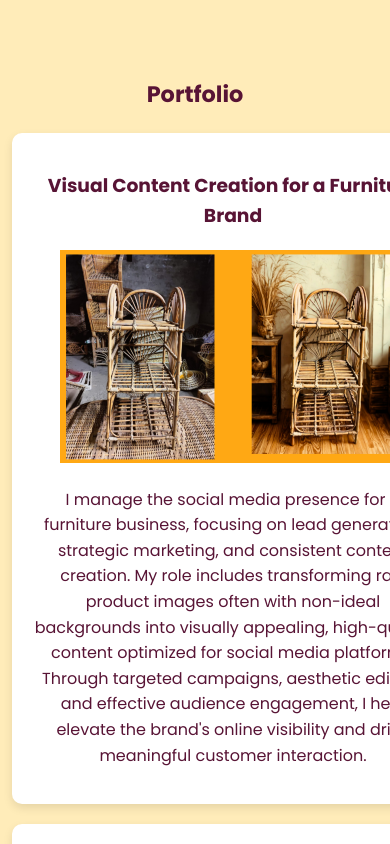
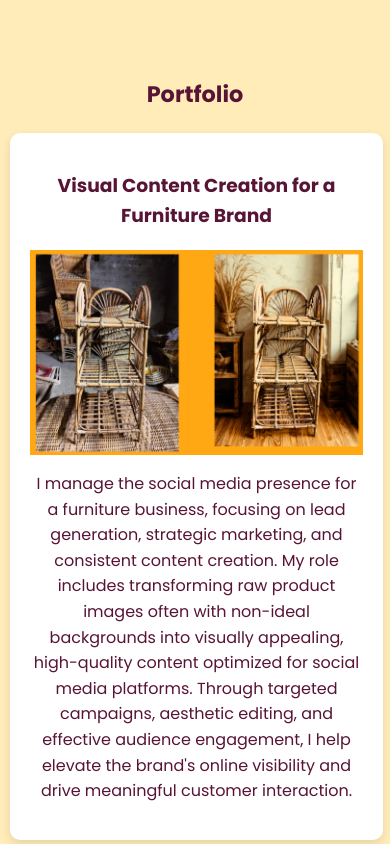
Before and after one commit to Ahmad-U19/smm-portfolio, a plain HTML site: page index.html in a window 390 px wide. Shown: the part 2840-3684 px from the top of the page. Drawn offline with Linux system fonts and the light colour scheme.

Commit message:
Updated CSS

```diff
--- a/style.css
+++ b/style.css
@@ -231,8 +231,24 @@ footer {
     justify-items: center;
   }
 
+  .portfolio-grid {
+    display: flex;
+    flex-direction: column;
+    align-items: center; /* centers cards horizontally */
+  }
+
   .portfolio-grid .card {
-    max-width: 90%;
+    margin: 0 auto;       /* centers each card */
+    max-width: 90%;       /* prevent overflow */
+    width: 100%;
+    text-align: center;   /* centers inner content like text */
+  }
+
+  .portfolio-grid .card img {
+    max-width: 100%;      /* make sure images don’t overflow */
+    height: auto;
+    display: block;
+    margin: 0 auto;       /* centers images inside the card */
   }
 
   form {
```
